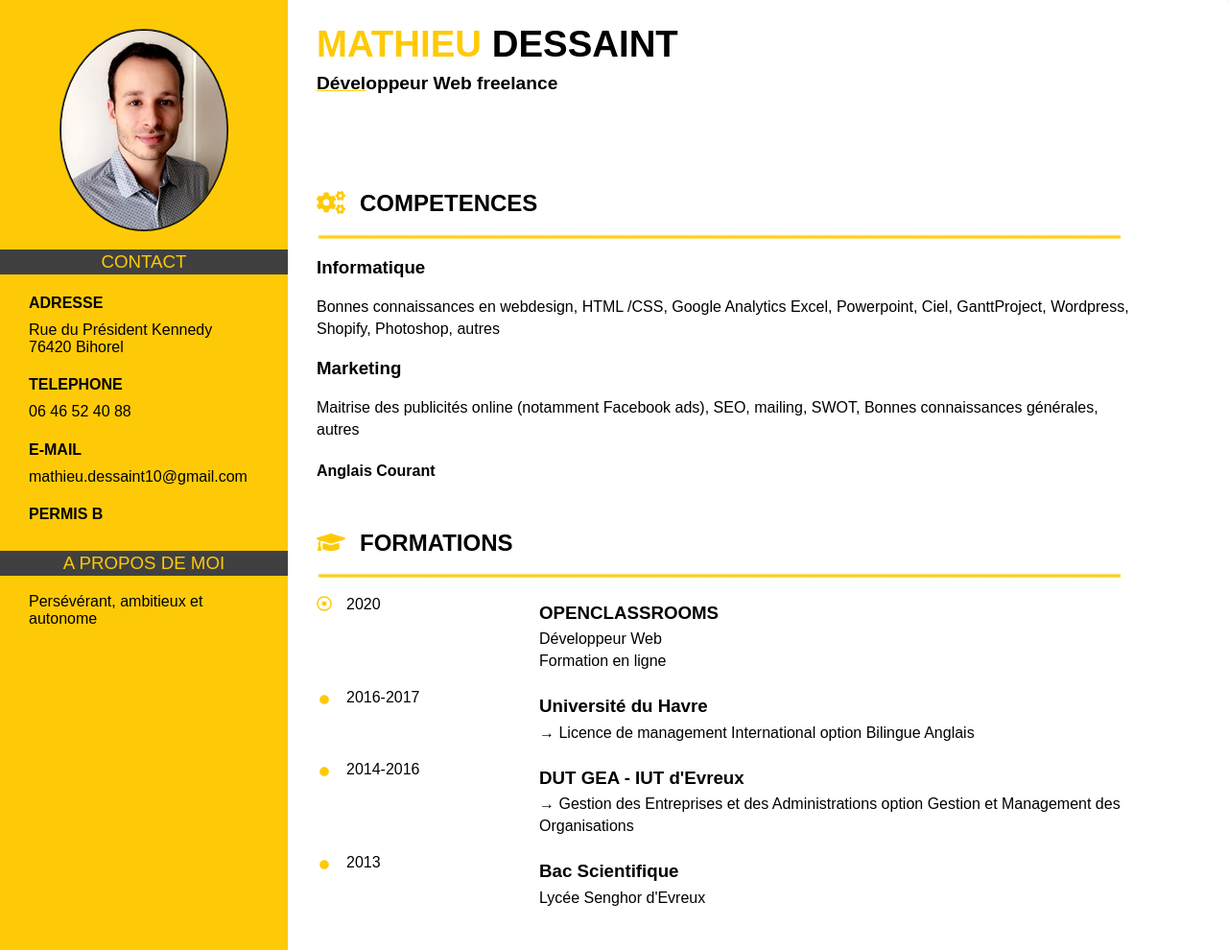
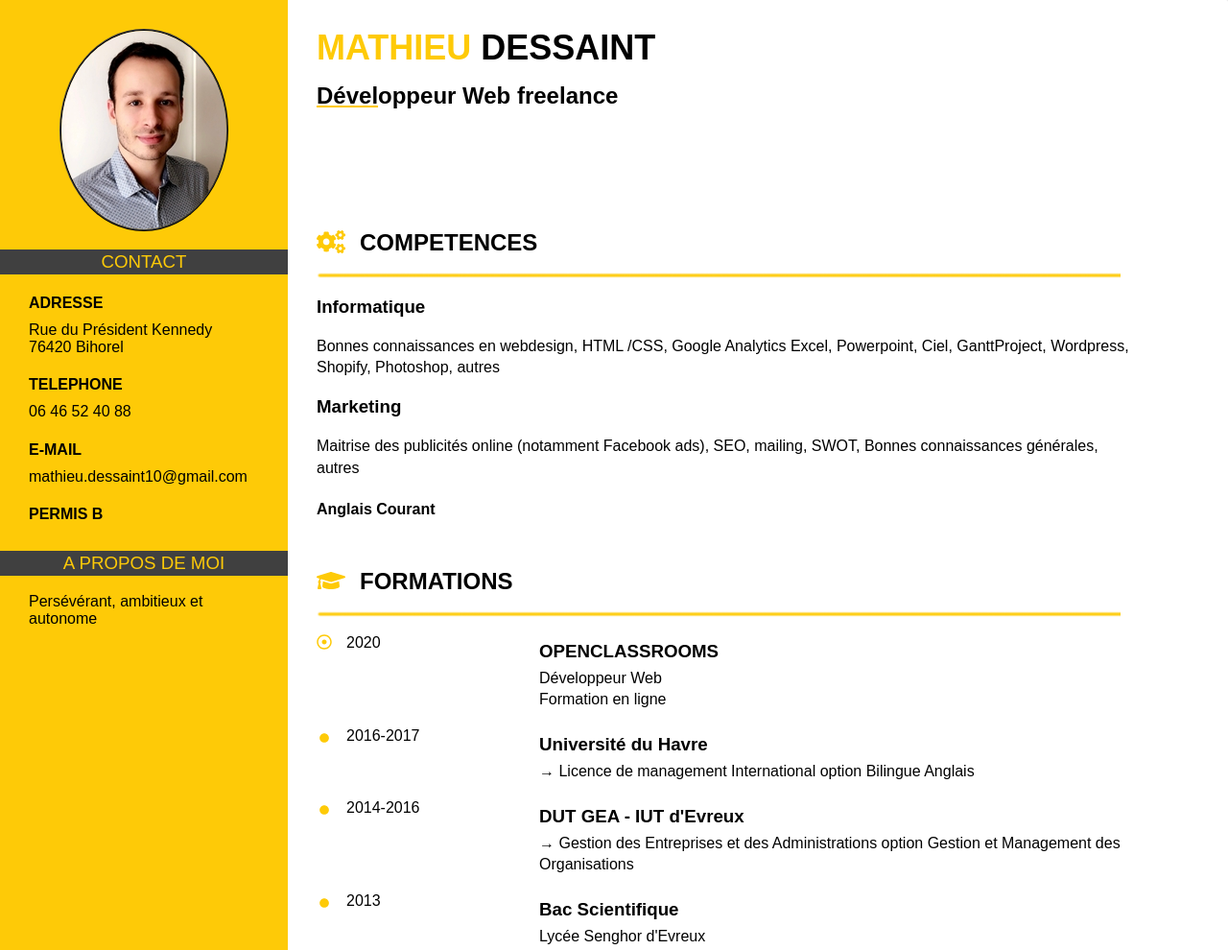
Before and after one commit to Math657/math657.github.io, a website: page index.html in a window 1280 px wide. Shown: the top 990 px of the page at 96% size. Drawn offline with Linux system fonts and the light colour scheme.

Commit message:
dernières erreurs corrigées

```diff
--- a/css/prefixed/style.css
+++ b/css/prefixed/style.css
@@ -40,7 +40,7 @@
 	-ms-flex-pack: left;
 	justify-content: left;
 	line-height: 0px;
-	font-size: 1.2em;
+	font-size: 1.5em;
 }
 
 #nom h2 {
@@ -54,7 +54,7 @@
 }
 
 
-.main {
+section {
 	display: -webkit-box;
 	display: -ms-flexbox;
 	display: flex;
--- a/index.html
+++ b/index.html
@@ -15,7 +15,7 @@
 
 <body>
 	<div id="bloc_page">
-		<div class="main">
+		<section class="main">
 			<aside>
 				<img id="photo" src="images/photo.jpg" alt="photo_profile" />
 
@@ -198,7 +198,7 @@
 			</div>
 
 		</div>
-	</div>
+	</section>
 </body>
 
 
```
